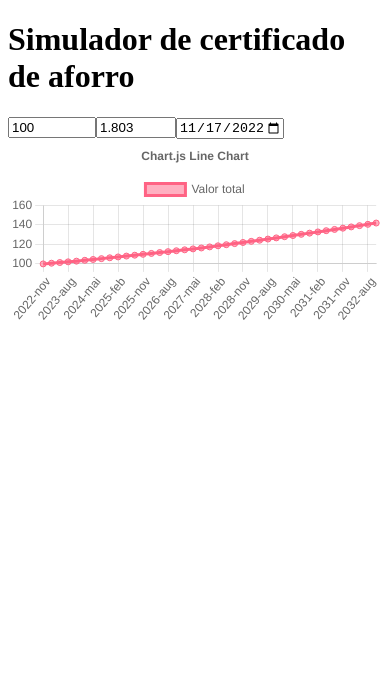
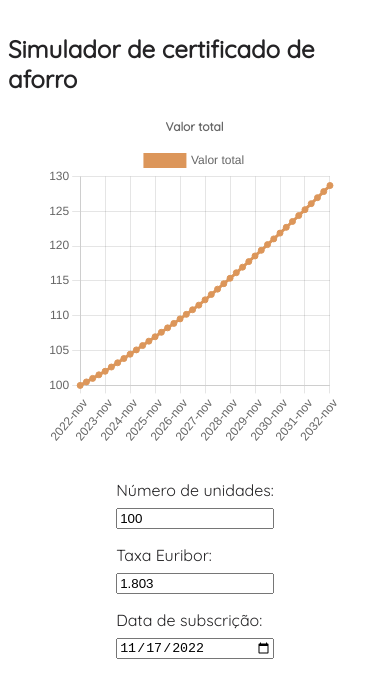
Before and after one commit to duartencar/ca-simulator, a Next.js app: page / in a window 390 px wide. Shown: the top 698 px of the page. Built offline with nearby package versions, Linux system fonts and the light colour scheme.

Commit message:
simple layout build

```diff
--- /dev/null
+++ b/components/PageTitle.js
@@ -0,0 +1,10 @@
+const PageTitle = () => {
+    console.log("title")
+    return (
+        <div className="Title">
+            <h1>Simulador de certificado de aforro</h1>
+        </div>
+    );
+};
+
+export default PageTitle;
--- /dev/null
+++ b/components/TotalAmountChart.js
@@ -0,0 +1,105 @@
+import { Line } from 'react-chartjs-2';
+
+const MONTHS = ['jan', 'feb', 'mar', 'abr', 'mai', 'jun', 'jul', 'aug', 'set', 'out', 'nov', 'dez'];
+const TIMESTERS_IN_TEN_YEARS = 40;
+const TWO_TO_FIVE_YEARS_BONUS = 0.5;
+const SIX_TO_TEN_YEARS_BONUS = 1.0;
+const TAX = 28;
+
+const options = {
+    responsive: true,
+    maintainAspectRatio: false,
+    plugins: {
+        legend: {
+            position: 'top',
+            font: {
+                family: "'Quicksand', sans-serif"
+            }
+        },
+        title: {
+            display: true,
+            text: 'Valor total',
+            font: {
+                family: "'Quicksand', sans-serif"
+            }
+        },
+    }
+};
+
+const generateLabels = (startDate) => {
+
+    const labels = [];
+    let year = startDate.split("-")[0];
+    let monthIndex = startDate.split("-")[1] - 1;
+    let previousMonthIndex;
+
+    for (let trim = 0; trim <= TIMESTERS_IN_TEN_YEARS; trim++) {
+
+        // save previous index for comparison
+        previousMonthIndex = monthIndex;
+
+        // add string to array
+        labels.push(`${year}-${MONTHS[monthIndex]}`);
+
+        // move foward 3 MONTHS
+        monthIndex = (monthIndex + 3) % 12;
+
+        // increase year
+        if (previousMonthIndex > monthIndex) {
+            year++;
+        }
+    }
+
+    return labels;
+}
+
+const calculateTotalValue = (initialAmount, euriborRate) => {
+
+    const values = [initialAmount];
+
+    for (let trim = 1; trim <= TIMESTERS_IN_TEN_YEARS; trim++) {
+        let rate = euriborRate < 0 ? Math.max(0.0, euriborRate + 1.0) : Math.min(3.5, euriborRate + 1);
+
+        if (trim > 4 && trim < 20) {
+            rate += TWO_TO_FIVE_YEARS_BONUS;
+        }
+        if (trim >= 20) {
+            rate += SIX_TO_TEN_YEARS_BONUS;
+        }
+
+        const grossPofit = values[values.length - 1] * rate / 100 / 4;
+
+        const netProfit = grossPofit * ((100 - TAX) / 100);
+
+        const newValue = values[values.length - 1] + netProfit;
+
+        values.push(Math.round((newValue + Number.EPSILON) * 100) / 100);
+    }
+
+    return values;
+}
+
+const TotalAmountChart = ({ startingDate, startingValue, startingEuriborRate }) => {
+
+    const chartData = {
+        labels: generateLabels(startingDate),
+        datasets: [
+            {
+                label: 'Valor total',
+                data: calculateTotalValue(Number(startingValue), Number(startingEuriborRate)),
+                borderColor: '#DC965A',
+                backgroundColor: '#DC965A',
+            }
+        ]
+    }
+
+    return (
+        <div className='totalValueChart' style={{
+            position: "relative", height: "40vh", width: "80%"
+        }}>
+            <Line options={options} data={chartData} />
+        </div >
+    );
+}
+
+export default TotalAmountChart;
--- /dev/null
+++ b/components/VerticalAd.js
@@ -0,0 +1,14 @@
+function VerticalAd() {
+    return (
+        <ins className="adsbygoogle"
+            style={{ display: 'block' }}
+            data-ad-client="ca-pub-3931171896983486"
+            data-ad-slot="2310589751"
+            data-ad-format="auto"
+            data-adtest="on"
+        // data-full-width-responsive="true"
+        />
+    );
+}
+
+export default VerticalAd;
--- a/next.config.js
+++ b/next.config.js
@@ -1,7 +1,7 @@
 module.exports = {
-    reactStrictMode: true,
+    reactStrictMode: false,
     distDir: 'build',
     images: {
-      deviceSizes: [480, 768, 1080],
+        deviceSizes: [480, 768, 1080],
     }
 }
--- a/pages/_app.js
+++ b/pages/_app.js
@@ -8,6 +8,11 @@ function MyApp({ Component, pageProps }) {
                 <meta httpEquiv="X-UA-Compatible" content="IE=edge" />
                 <meta name="viewport" content="width=device-width, initial-scale=1.0" />
                 <title>Simulador Certificado de Aforro</title>
+                <link rel="preconnect" href="https://fonts.googleapis.com" />
+                <link rel="preconnect" href="https://fonts.gstatic.com" crossOrigin />
+                <link href="https://fonts.googleapis.com/css2?family=Quicksand:wght@300;400&display=swap" rel="stylesheet" />
+                <script async src="https://pagead2.googlesyndication.com/pagead/js/adsbygoogle.js?client=ca-pub-3931171896983486"
+                    crossOrigin="anonymous"></script>
                 {/* <link rel="icon" type="image/png" href="favicon.png"/>
                 <meta property="og:title" content='Impac&apos;tu' />
                 <meta property="og:url" content='https://www.impactu.org' />
--- a/pages/index.js
+++ b/pages/index.js
@@ -1,4 +1,3 @@
-import { Line } from 'react-chartjs-2';
 import {
 	Chart as ChartJS,
 	CategoryScale,
@@ -10,7 +9,12 @@ import {
 	Legend,
 } from 'chart.js';
 
-import { useState, useEffect } from 'react';
+import { useState, useMemo, useEffect } from 'react';
+import TotalAmountChart from '../components/TotalAmountChart';
+import PageTitle from '../components/PageTitle';
+
+import styles from './index.module.css'
+import VerticalAd from '../components/VerticalAd';
 
 ChartJS.register(
 	CategoryScale,
@@ -22,75 +26,6 @@ ChartJS.register(
 	Legend
 );
 
-const labels = ['January', 'February', 'March', 'April', 'May', 'June', 'July'];
-
-export const options = {
-	responsive: true,
-	plugins: {
-		legend: {
-			position: 'top',
-		},
-		title: {
-			display: true,
-			text: 'Chart.js Line Chart',
-		},
-	},
-};
-
-const MONTHS = ['jan', 'feb', 'mar', 'abr', 'mai', 'jun', 'jul', 'aug', 'set', 'out', 'nov', 'dez'];
-const TIMESTERS_IN_TEN_YEARS = 40;
-const TWO_TO_FIVE_YEARS_BONUS = 0.5;
-const SIX_TO_TEN_YEARS_BONUS = 1.0;
-
-const generateLabels = (startDate) => {
-
-	const labels = [];
-	let year = startDate.split("-")[0];
-	let monthIndex = startDate.split("-")[1] - 1;
-	let previousMonthIndex;
-
-	for (let trim = 0; trim <= TIMESTERS_IN_TEN_YEARS; trim++) {
-
-		// save previous index for comparison
-		previousMonthIndex = monthIndex;
-
-		// add string to array
-		labels.push(`${year}-${MONTHS[monthIndex]}`);
-
-		// move foward 3 MONTHS
-		monthIndex = (monthIndex + 3) % 12;
-
-		// increase year
-		if (previousMonthIndex > monthIndex) {
-			year++;
-		}
-	}
-
-	return labels;
-}
-
-const calculateTotalValue = (initialAmount, euriborRate) => {
-
-	const values = [initialAmount];
-
-	for (let trim = 1; trim <= TIMESTERS_IN_TEN_YEARS; trim++) {
-		let rate = euriborRate < 0 ? Math.max(0.0, euriborRate + 1.0) : Math.min(3.5, euriborRate + 1);
-		console.log(trim, rate)
-
-		if (trim > 4 && trim < 20) {
-			rate += TWO_TO_FIVE_YEARS_BONUS;
-		}
-		if (trim >= 20) {
-			rate += SIX_TO_TEN_YEARS_BONUS;
-		}
-		let newValue = values[values.length - 1] + values[values.length - 1] * rate / 100 / 4;
-
-		values.push(newValue);
-	}
-
-	return values;
-}
-
 export default function Home() {
 
 	console.log("Render");
@@ -98,17 +33,17 @@ export default function Home() {
 	const [startingDate, setDate] = useState(new Date().toISOString().slice(0, 10))
 	const [startingValue, setStartingValue] = useState(100);
 	const [startingEuriborRate, setStartingEuriborRate] = useState(1.803);
-	const [charData, setChartData] = useState({
-		labels,
-		datasets: [
-			{
-				label: 'Valor total',
-				data: [3000, 3000, 3000, 3015, 3015, 3015, 3030],
-				borderColor: 'rgb(255, 99, 132)',
-				backgroundColor: 'rgba(255, 99, 132, 0.5)',
-			}
-		]
-	});
+
+	useEffect(() => {
+		var ads = document.getElementsByClassName("adsbygoogle").length;
+		for (var i = 0; i < ads; i++) {
+			try {
+				(adsbygoogle = window.adsbygoogle || []).push({});
+			} catch (e) { }
+		}
+	}, []);
+
+
 
 	const onDateChange = (event) => {
 		setDate(event.target.value);
@@ -122,33 +57,36 @@ export default function Home() {
 		setStartingEuriborRate(event.target.value);
 	}
 
-	useEffect(() => {
-		setChartData({
-			labels: generateLabels(startingDate),
-			datasets: [
-				{
-					label: 'Valor total',
-					data: calculateTotalValue(Number(startingValue), Number(startingEuriborRate)),
-					borderColor: 'rgb(255, 99, 132)',
-					backgroundColor: 'rgba(255, 99, 132, 0.5)',
-				}
-			]
-		})
-	}, [startingDate, startingValue, startingEuriborRate])
-
 	return (
-		<div>
-			<div>
-				<h1>Simulador de certificado de aforro</h1>
+		<div className={styles.homePage}>
+			<div className={styles.pub}>
+				<VerticalAd />
 			</div>
-			<div id="input_area">
-				<input type="number" name="Número de unidades" min='100' max='250000' placeholder='Múltiplo de 100' step='100' value={startingValue} onChange={(e) => onStartingValueChange(e)} required />
-				<input type="number" name="Euribor" min='-0.50' max='5.00' placeholder='Taxa euribor inicial' step='0.01' value={startingEuriborRate} onChange={(e) => onEuriborValueChange(e)} required />
-				<input type="date" name="Start date" min="2017-10-01" max="2025-10-30" value={startingDate} onChange={(e) => onDateChange(e)} />
+			<div className='content'>
+				<div className={styles.PageTitle} >
+					{useMemo(() => <PageTitle />, [])}
+				</div>
+				<div className={styles.interactive}>
+					<TotalAmountChart startingDate={startingDate} startingValue={startingValue} startingEuriborRate={startingEuriborRate} />
+					<div className={styles.inputArea}>
+						<div className={styles.simInput}>
+							<label>Número de unidades:</label>
+							<input type="number" name="Número de unidades" min='100' max='250000' placeholder='Múltiplo de 100' step='100' value={startingValue} onChange={(e) => onStartingValueChange(e)} required />
+						</div>
+						<div className={styles.simInput}>
+							<label>Taxa Euribor:</label>
+							<input type="number" name="Euribor" min='-0.50' max='5.00' placeholder='Taxa euribor inicial' step='0.01' value={startingEuriborRate} onChange={(e) => onEuriborValueChange(e)} required />
+						</div>
+						<div className={styles.simInput}>
+							<label>Data de subscrição:</label>
+							<input type="date" name="Start date" min="2017-10-01" max="2025-10-30" value={startingDate} onChange={(e) => onDateChange(e)} />
+						</div>
+					</div>
+				</div>
 			</div>
-			<div id="chart_area">
-				<Line options={options} data={charData} />
+			<div className={styles.pub}>
+				<VerticalAd />
 			</div>
-		</div>
+		</div >
 	)
 }
--- /dev/null
+++ b/pages/index.module.css
@@ -0,0 +1,63 @@
+.homePage {
+    display: grid;
+    grid-template-columns: 2fr 8fr 2fr;
+    font-family: 'Quicksand', sans-serif;
+    color: #242325;
+}
+
+.pub {
+    /* background-color: #242325; */
+    min-height: 10px;
+    min-width: 10px;
+}
+
+.PageTitle {
+    display: flex;
+    justify-content: center;
+}
+
+.interactive {
+    display: flex;
+    flex-direction: row;
+    justify-content: space-evenly;
+    align-items: center;
+    width: 100%;
+}
+
+.inputArea {
+    display: flex;
+    flex-direction: column;
+    justify-content: center;
+    align-items: left;
+}
+
+.simInput {
+    display: flex;
+    flex-direction: column;
+}
+
+.simInput input {
+    margin-top: 0.5rem;
+    margin-bottom: 1rem;
+}
+
+@media only screen and (max-width: 768px) {
+    .homePage {
+        display: flex;
+        flex-direction: column;
+        justify-content: flex-start;
+    }
+
+    .interactive {
+        display: flex;
+        flex-direction: column;
+    }
+
+    .PageTitle {
+        font-size: 12px;
+    }
+
+    .inputArea {
+        margin-top: 2rem;
+    }
+}
```
